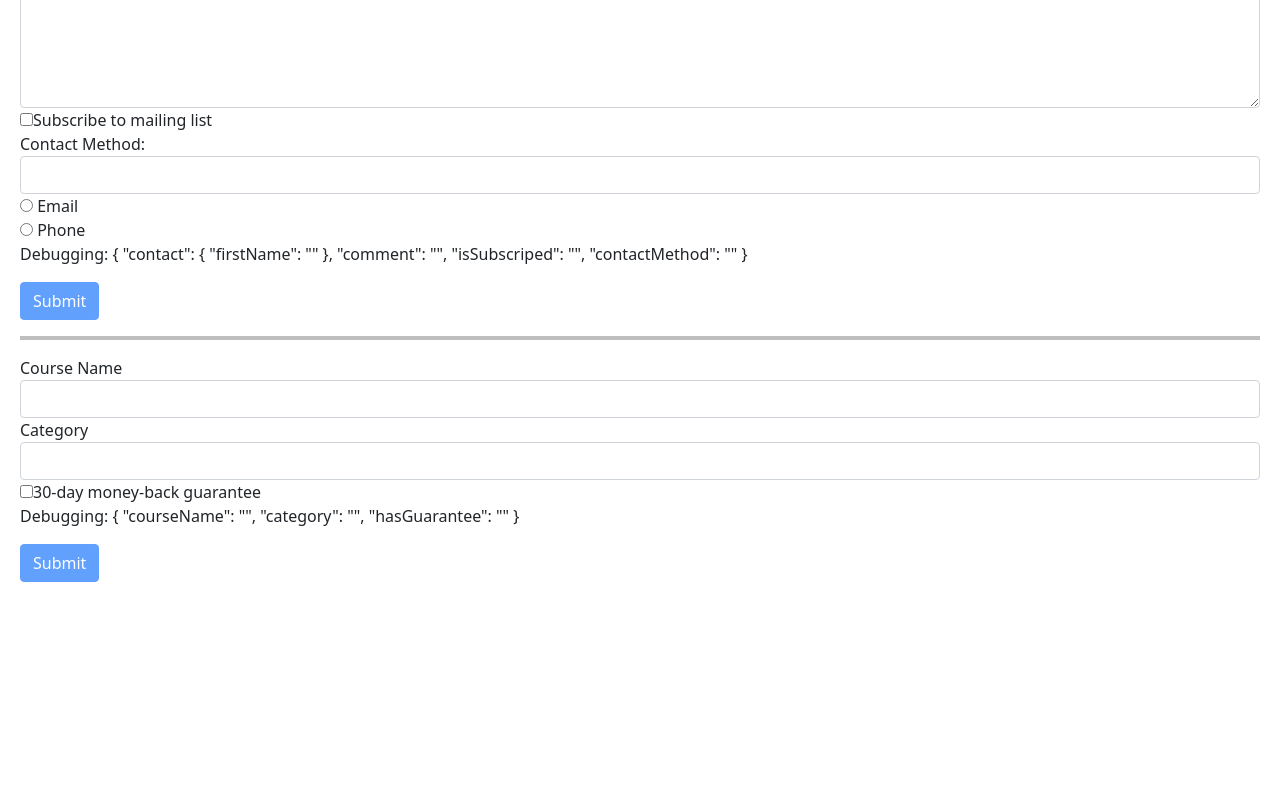
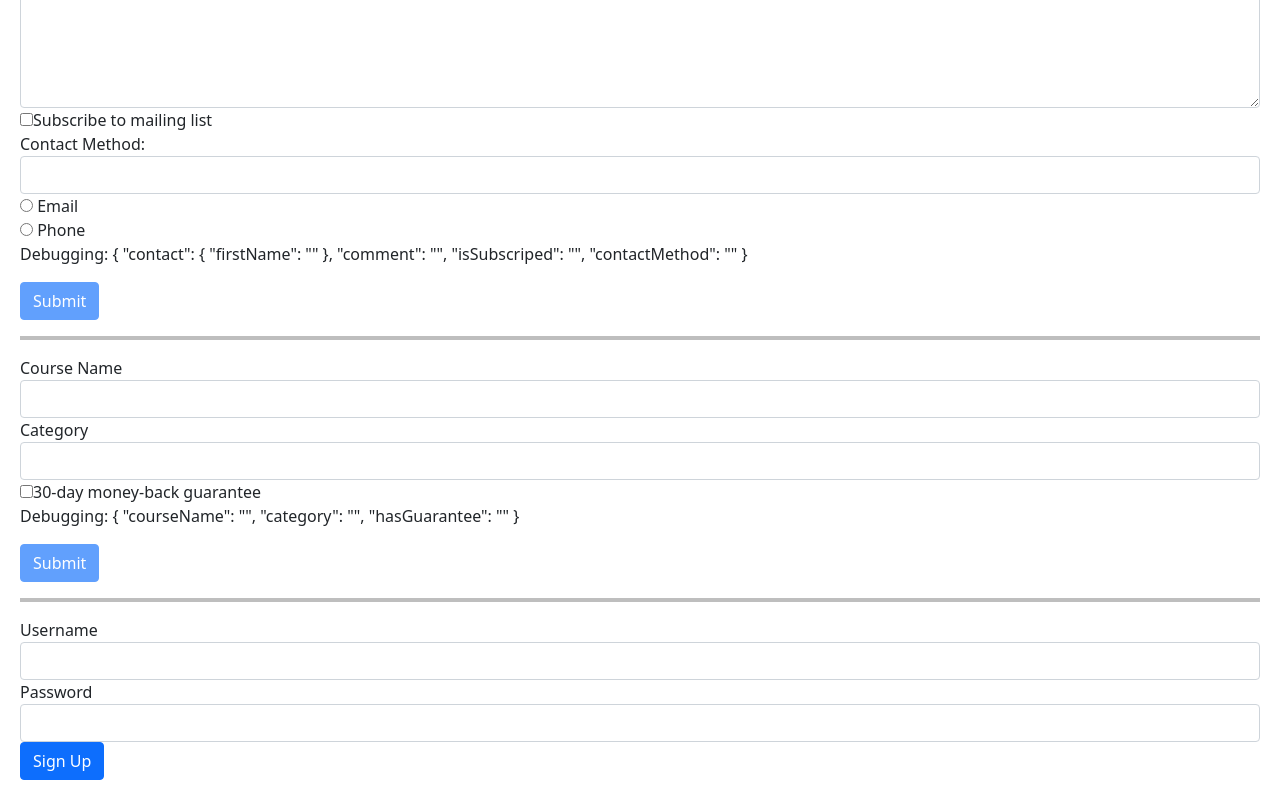
Before and after one commit to holhar/getting2know-angular, an Angular app: page / in a window 1280 px wide. Shown: the part 2028-2828 px from the top of the page. Before the commit the page ends 2630 px from the top, so only its background shows below. Built offline with nearby package versions, Linux system fonts and the light colour scheme.

Commit message:
Add sign-up form

```diff
--- a/src/app/app.component.html
+++ b/src/app/app.component.html
@@ -92,3 +92,6 @@
 
 <hr />
 <course-form></course-form>
+
+<hr />
+<signup-form></signup-form>
--- a/src/app/app.module.ts
+++ b/src/app/app.module.ts
@@ -17,10 +17,12 @@
 import { ZippyComponent } from './zippy/zippy.component';
 import { ContactFormComponent } from './contact-form/contact-form.component';
 import { CourseFormComponent } from './course-form/course-form.component';
+import { SignupFormComponent } from './signup-form/signup-form.component';
 
 @NgModule({
   declarations: [
     AppComponent,
+    SignupFormComponent,
     CoursesComponent,
     CourseComponent,
     AuthorsComponent,
--- /dev/null
+++ b/src/app/signup-form/signup-form.component.html
@@ -0,0 +1,17 @@
+<form>
+    <div class="form-group">
+        <label for="username">Username</label>
+        <input
+            id="username"
+            type="text"
+            class="form-control">
+    </div>
+    <div class="form-group">
+        <label for="password">Password</label>
+        <input
+            id="password"
+            type="text"
+            class="form-control">
+    </div>
+    <button class="btn btn-primary" type="submit">Sign Up</button>
+</form>
```
Also changed, not shown: src/app/signup-form/signup-form.component.ts (added, +9 -0 lines), src/app/signup-form/signup-form.component.css (added), 1 other file (tests, documents, lock files or other folders).
